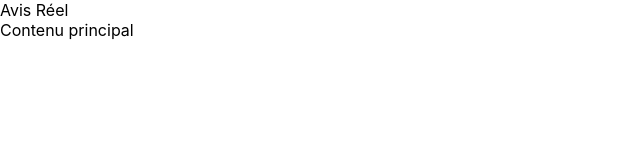
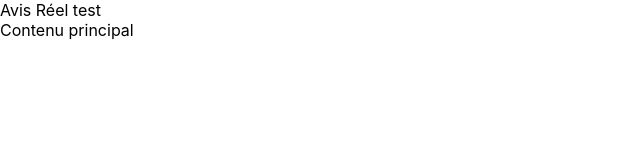
Before and after one commit to Golushi/avis-reel, a React (Create React App) app: page / in a window 1280 px wide. Shown: the top 160 px of the page, without its empty margins (0-640 px from the left). Built offline with nearby package versions, Linux system fonts and the light colour scheme.

Commit message:
test link

```diff
--- a/src/components/Header/Header.js
+++ b/src/components/Header/Header.js
@@ -2,7 +2,7 @@
 import React from "react";
 
 const Header = () => {
-  return <header>Avis Réel</header>;
+  return <header>Avis Réel test</header>;
 };
 
 export default Header;
```
